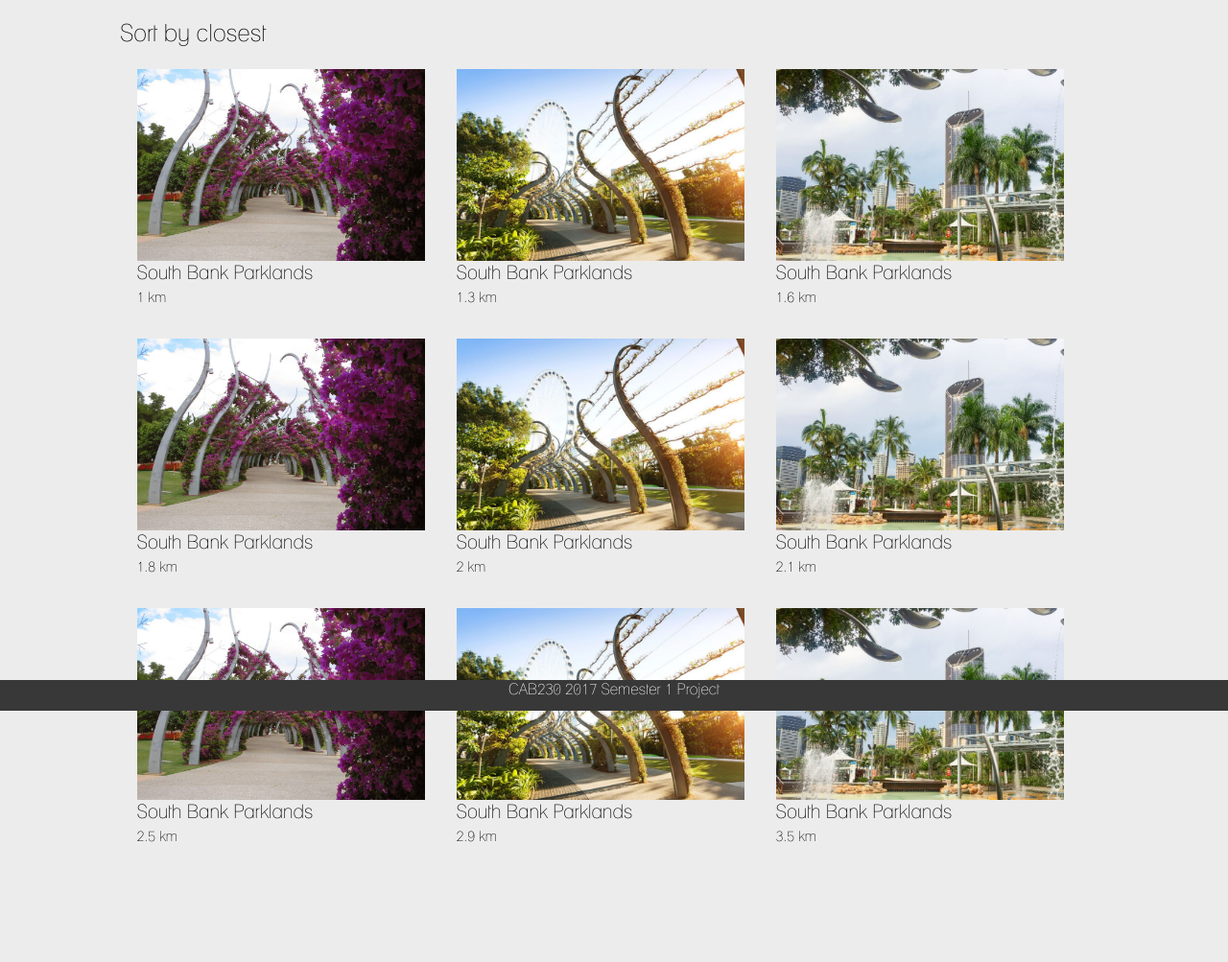
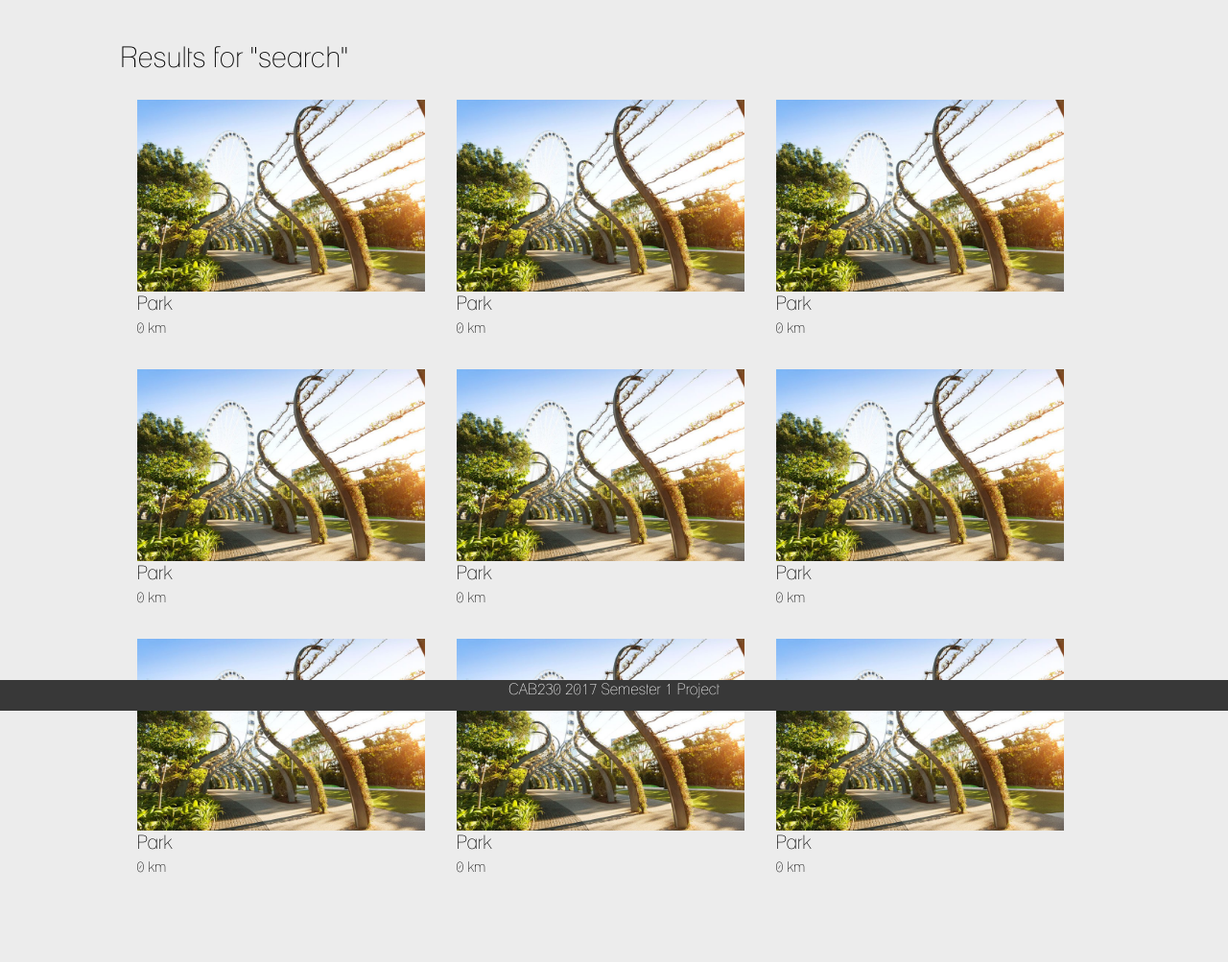
Before and after one commit to myles-robinson/CAB230, a PHP site: page /Park-Findr/results.php in a window 1280 px wide. Shown: the part 59-1062 px from the top of the page at 96% size. Before the commit the page ends 937 px from the top, so only its background shows below. Run offline with PHP 8.4, Linux system fonts and the light colour scheme.

Commit message:
Created search.inc, working on results.php.

```diff
--- a/results.php
+++ b/results.php
@@ -27,24 +27,25 @@
 
 		<!-- CONTENT -->
 		<div id="content">
-			<p id = "title"> Results for "South Bank" </p>
-			<p id = "sortby"> Sort by closest </p>
+			<br><br><br><br>
+			<p id = "title"> Results for "search" </p>
+			<!-- <p id = "sortby"> Sort by closest </p> -->
 
     		<table>
 				<tr>
-        		<td> <a href = "item.html"> <div class = "cell"> <img src = "graphics/southbank1.jpg"/> </div> <span class = "ParkName" ></a> South Bank Parklands </span> <span class = "ParkDistance"> <br> 1 km </br> </span></td>
-           	<td> <div class = "cell"> <img src = "graphics/southbank2.jpg"> </div>  <span class = "ParkName" > South Bank Parklands </span> <span class = "ParkDistance"> <br> 1.3 km </br> </span> </td>
-						<td> <div class = "cell"> <img src = "graphics/southbank3.jpg"> </div> <span class = "ParkName" > South Bank Parklands </span> <span class = "ParkDistance"> <br> 1.6 km </br> </span> </td>
+        		<td> <a href = "item.html"> <div class = "cell"> <img src = "graphics/southbank2.jpg"/> </div> <span class = "ParkName" ></a> Park </span> <span class = "ParkDistance"> <br> 0 km </br> </span></td>
+           	<td> <div class = "cell"> <img src = "graphics/southbank2.jpg"> </div>  <span class = "ParkName" > Park </span> <span class = "ParkDistance"> <br> 0 km </br> </span> </td>
+						<td> <div class = "cell"> <img src = "graphics/southbank2.jpg"> </div> <span class = "ParkName" > Park </span> <span class = "ParkDistance"> <br> 0 km </br> </span> </td>
         </tr>
 				<tr>
-						<td> <div class = "cell"> <img src = "graphics/southbank1.jpg"/> </div> <span class = "ParkName" > South Bank Parklands </span> <span class = "ParkDistance"> <br> 1.8 km </br> </span> </td>
-						<td> <div class = "cell"> <img src = "graphics/southbank2.jpg"> </div> <span class = "ParkName" > South Bank Parklands </span> <span class = "ParkDistance"> <br> 2 km </br> </span> </td>
-						<td> <div class = "cell"> <img src = "graphics/southbank3.jpg"> </div> <span class = "ParkName" > South Bank Parklands </span> <span class = "ParkDistance"> <br> 2.1 km </br> </span> </td>
+						<td> <div class = "cell"> <img src = "graphics/southbank2.jpg"/> </div> <span class = "ParkName" > Park </span> <span class = "ParkDistance"> <br> 0 km </br> </span> </td>
+						<td> <div class = "cell"> <img src = "graphics/southbank2.jpg"> </div> <span class = "ParkName" > Park </span> <span class = "ParkDistance"> <br> 0 km </br> </span> </td>
+						<td> <div class = "cell"> <img src = "graphics/southbank2.jpg"> </div> <span class = "ParkName" > Park </span> <span class = "ParkDistance"> <br> 0 km </br> </span> </td>
 				</tr>
 				<tr>
-						<td> <div class = "cell"> <img src = "graphics/southbank1.jpg"/> </div> <span class = "ParkName" > South Bank Parklands </span> <span class = "ParkDistance"> <br> 2.5 km </br> </span> </td>
-						<td> <div class = "cell"> <img src = "graphics/southbank2.jpg"> </div> <span class = "ParkName" > South Bank Parklands </span> <span class = "ParkDistance"> <br> 2.9 km </br> </span> </td>
-						<td> <div class = "cell"> <img src = "graphics/southbank3.jpg"> </div> <span class = "ParkName" > South Bank Parklands </span> <span class = "ParkDistance"> <br> 3.5 km </br> </span> </td>
+						<td> <div class = "cell"> <img src = "graphics/southbank2.jpg"/> </div> <span class = "ParkName" > Park </span> <span class = "ParkDistance"> <br> 0 km </br> </span> </td>
+						<td> <div class = "cell"> <img src = "graphics/southbank2.jpg"> </div> <span class = "ParkName" > Park </span> <span class = "ParkDistance"> <br> 0 km </br> </span> </td>
+						<td> <div class = "cell"> <img src = "graphics/southbank2.jpg"> </div> <span class = "ParkName" > Park </span> <span class = "ParkDistance"> <br> 0 km </br> </span> </td>
       	</tr>
       	</table>
 		</div>
--- a/search.php
+++ b/search.php
@@ -21,6 +21,7 @@
 
 	<!-- HEADER -->
 	<?php require "./header.inc"; ?>
+	<?php require "./search.inc"; ?>
 
 	<!-- BODY -->
 	<body>
```
Also changed, not shown: search.inc (added, +38 -0 lines).
